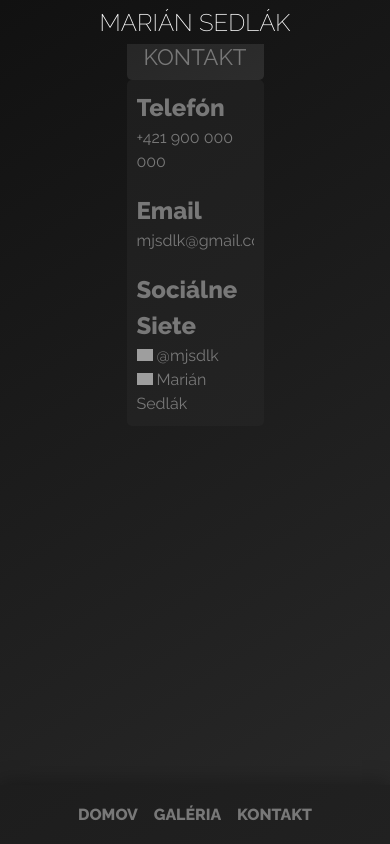
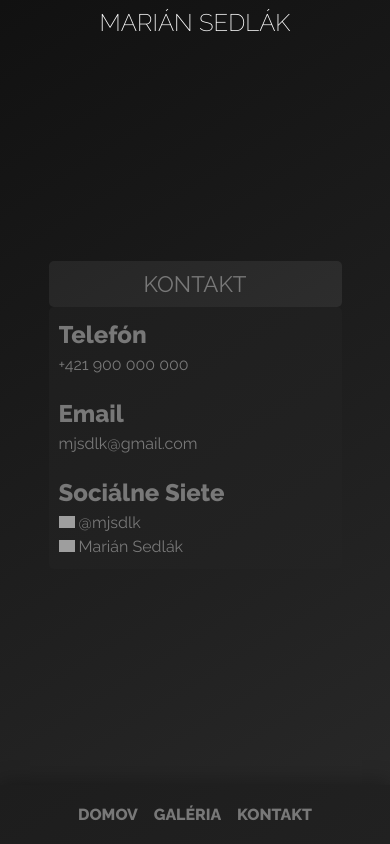
Before and after one commit to ErikBaksay/mjsdlk, a plain HTML site: page kontakt.html in a window 390 px wide. Drawn offline with Linux system fonts and the light colour scheme; grey boxes are pictures that could not be loaded.

Commit message:
Design Fixes

```diff
--- a/styleKontakt.css
+++ b/styleKontakt.css
@@ -22,7 +22,7 @@
     position: relative;
     display: flex;
     justify-content: center;
-    top:-25%;
+    top:-15%;
     align-self: center;
     height: fit-content;
     width: 30%;
@@ -37,7 +37,7 @@
     display: flex;
     flex-direction: column;
     justify-content: center;
-    top:-25%;
+    top:-15%;
     align-self: center;
     height: fit-content;
     width: 30%;
@@ -53,3 +53,21 @@ a{
     text-decoration: none;
     color: rgb(120, 120, 120);
 }
+@media only screen and (max-width: 1200px){
+    #kontakt,#kontaktInfo{
+        top:0;
+        width: 70%;
+    }
+}
+@media only screen and (max-width: 440px){
+    #kontakt,#kontaktInfo{
+        top:0;
+        width: 70%;
+    }
+}
+@media only screen and (max-height: 550px) and (min-width: 440px){
+    #kontakt,#kontaktInfo{
+        top:0;
+        width: 70%;
+    }
+}
```
